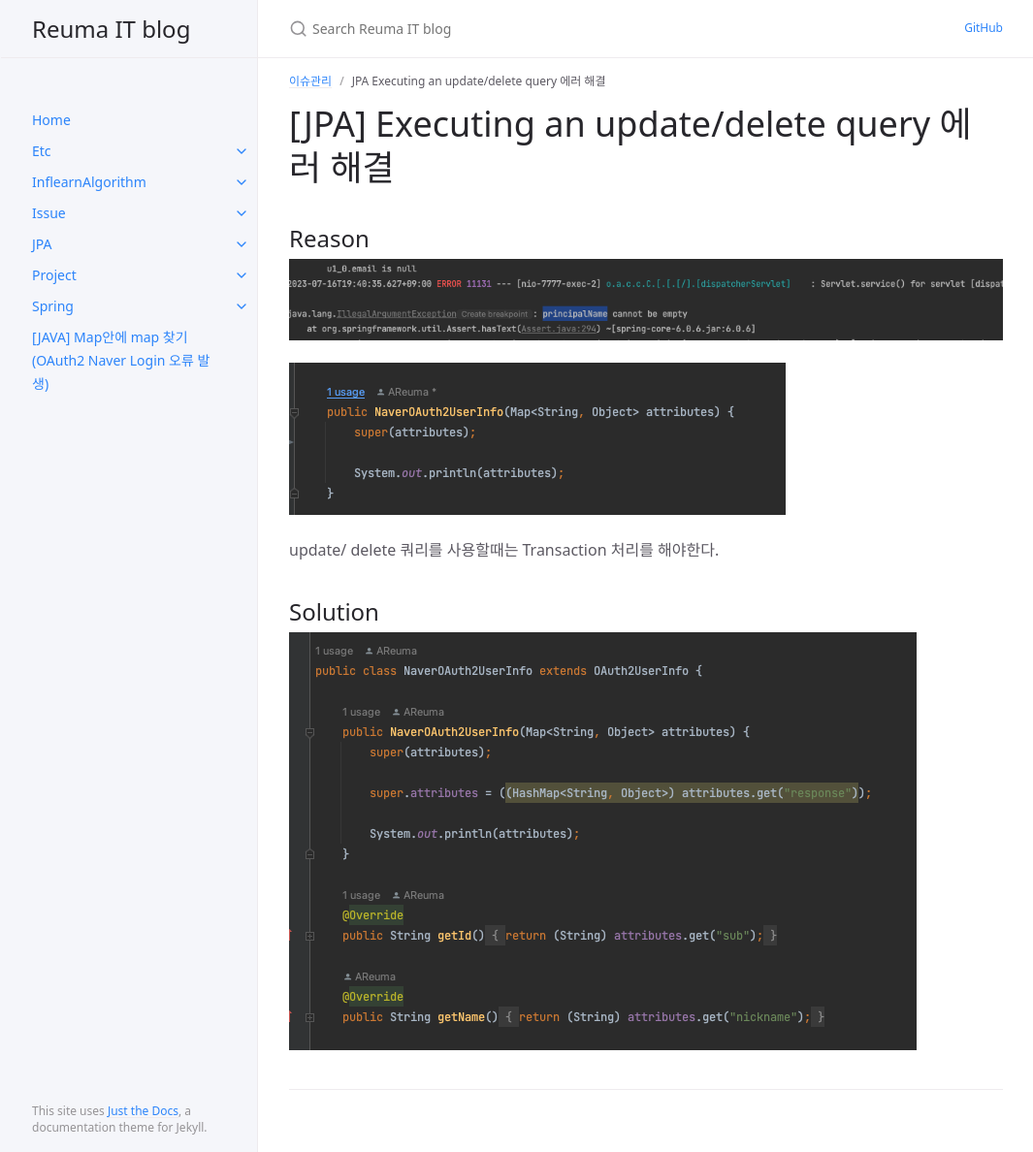
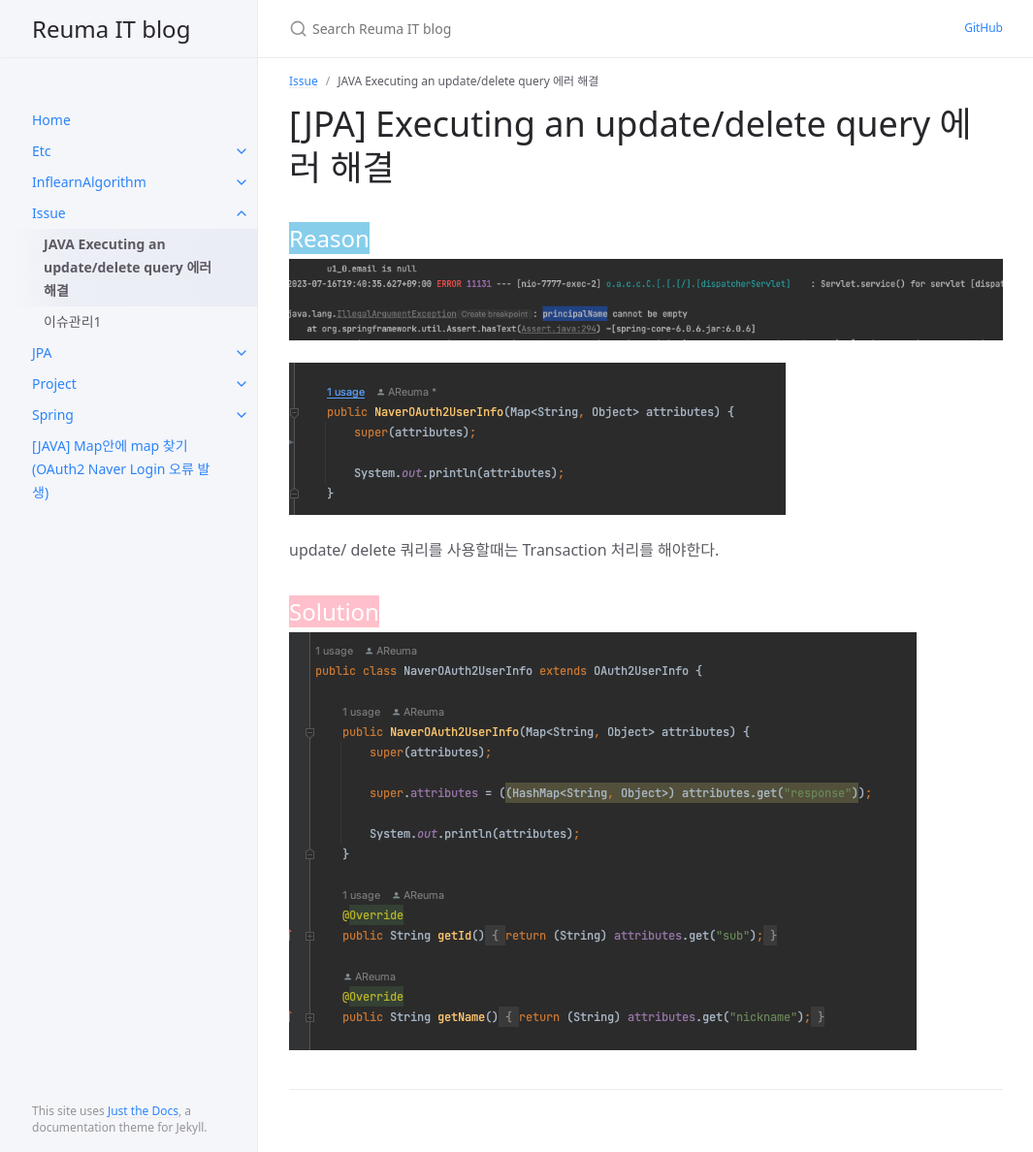
Before and after one commit to AReuma/AReuma.github.io, a Jekyll site: the page built from docs/Issue/issue1.md, in a window 1280 px wide and 1188 px high. Shown: the whole window at 97% size, without its empty margins (106-1171 px from the left). Built offline with Jekyll 4.4.1, drawn with Linux system fonts in a browser that asks for light colours.

Commit message:
Executing an update/delete query 에러 해결

```diff
--- a/docs/Issue/issue1.md
+++ b/docs/Issue/issue1.md
@@ -1,12 +1,12 @@
 ---
 layout: default
-title: JPA Executing an update/delete query 에러 해결
-parent: 이슈관리
+title: JAVA Executing an update/delete query 에러 해결
+parent: Issue
 ---
 
 # [JPA] Executing an update/delete query 에러 해결
 
-## Reason
+## <span style="background-color:skyblue; color: white">Reason</span>
 ![error.png](/assets/images/Issue/Issue2/error.png)
 
 ![before.png](/assets/images/Issue/Issue2/before.png)
@@ -14,5 +14,5 @@ parent: 이슈관리
 update/ delete 쿼리를 사용할때는 Transaction 처리를 해야한다.
 
 
-## Solution
+## <span style="background-color:pink; color: white"> Solution </span>
 ![after.png](/assets/images/Issue/Issue2/after.png)
```
